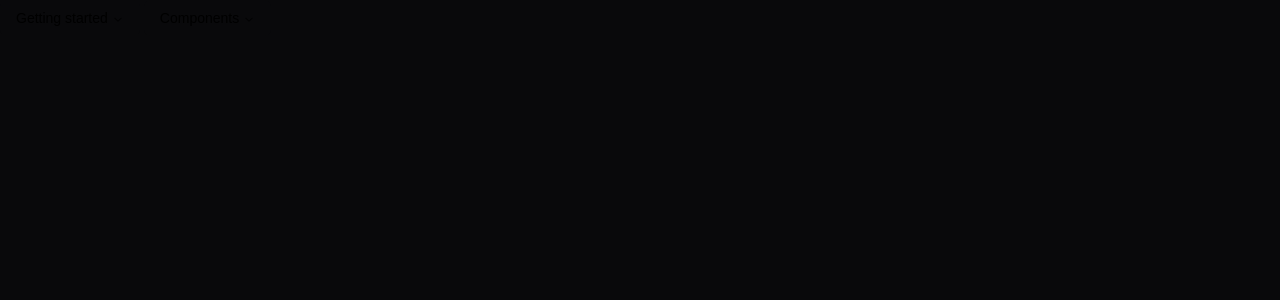
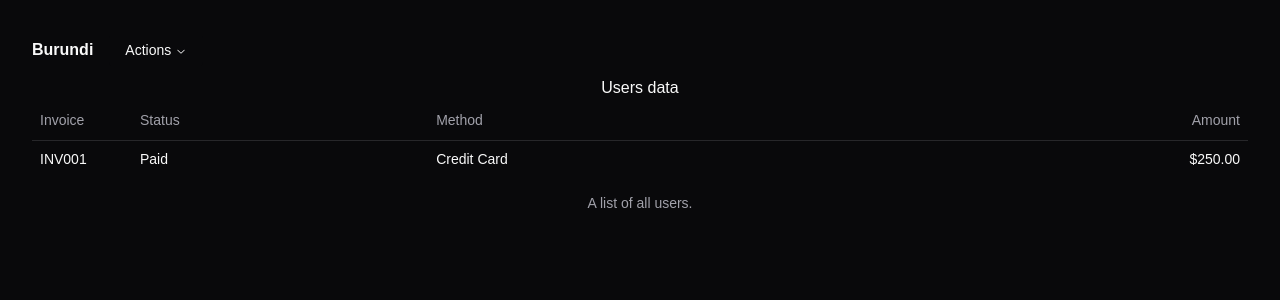
Before and after one commit to Bloinx/graph-burundi, a Next.js app in the folder front-end/: page /getUsers in a window 1280 px wide. Before the commit this address had no page. Shown: the top 300 px of the page. Built offline with nearby package versions, Linux system fonts and the light colour scheme.

Commit message:
feat(getUsers): create dataTable component

```diff
--- /dev/null
+++ b/front-end/src/app/getUsers/page.tsx
@@ -0,0 +1,11 @@
+import DataTable from '@/components/getUsers/Table'
+import React from 'react'
+
+export default function UsersInformationPage() {
+  return (
+    <div className='flex flex-col items-center justify-center'>
+      <h1>Users data</h1>
+      <DataTable />
+    </div>
+  )
+}
--- a/front-end/src/app/layout.tsx
+++ b/front-end/src/app/layout.tsx
@@ -16,8 +16,10 @@
     <html lang="en" className="dark">
       <body>
         <main className="bg-background">
-          <Header />
-          {children}
+          <div className="flex flex-col justify-center gap-2 p-8">
+            <Header />
+            {children}
+          </div>
         </main>
       </body>
     </html>
--- /dev/null
+++ b/front-end/src/components/getUsers/Table.tsx
@@ -0,0 +1,35 @@
+import {
+  Table,
+  TableBody,
+  TableCaption,
+  TableCell,
+  TableHead,
+  TableHeader,
+  TableRow,
+} from "@/components/ui/table"
+
+
+export default function DataTable() {
+  return (
+    <Table>
+      <TableCaption>A list of all users.</TableCaption>
+      <TableHeader>
+        <TableRow>
+          <TableHead className="w-[100px]">Invoice</TableHead>
+          <TableHead>Status</TableHead>
+          <TableHead>Method</TableHead>
+          <TableHead className="text-right">Amount</TableHead>
+        </TableRow>
+      </TableHeader>
+      <TableBody>
+        <TableRow>
+          <TableCell className="font-medium">INV001</TableCell>
+          <TableCell>Paid</TableCell>
+          <TableCell>Credit Card</TableCell>
+          <TableCell className="text-right">$250.00</TableCell>
+        </TableRow>
+      </TableBody>
+    </Table>
+
+  )
+}
--- a/front-end/src/components/layout/header/Header.tsx
+++ b/front-end/src/components/layout/header/Header.tsx
@@ -1,8 +1,11 @@
 import React from 'react'
-import { NavMenu } from './Nav'
+import { Nav } from './Nav'
 
 export default function Header() {
   return (
-    <NavMenu />
+      <div className='flex gap-4 items-center'>
+        <h1 className='font-bold'>Burundi</h1>
+        <Nav />
+      </div>
   )
 }
--- a/front-end/src/components/layout/header/Nav.tsx
+++ b/front-end/src/components/layout/header/Nav.tsx
@@ -12,50 +12,13 @@
   NavigationMenuTrigger,
 } from "@/components/ui/navigation-menu"
 
-const components: { title: string; href: string; description: string }[] = [
-  {
-    title: "Alert Dialog",
-    href: "/docs/primitives/alert-dialog",
-    description:
-      "A modal dialog that interrupts the user with important content and expects a response.",
-  },
-  {
-    title: "Hover Card",
-    href: "/docs/primitives/hover-card",
-    description:
-      "For sighted users to preview content available behind a link.",
-  },
-  {
-    title: "Progress",
-    href: "/docs/primitives/progress",
-    description:
-      "Displays an indicator showing the completion progress of a task, typically displayed as a progress bar.",
-  },
-  {
-    title: "Scroll-area",
-    href: "/docs/primitives/scroll-area",
-    description: "Visually or semantically separates content.",
-  },
-  {
-    title: "Tabs",
-    href: "/docs/primitives/tabs",
-    description:
-      "A set of layered sections of content—known as tab panels—that are displayed one at a time.",
-  },
-  {
-    title: "Tooltip",
-    href: "/docs/primitives/tooltip",
-    description:
-      "A popup that displays information related to an element when the element receives keyboard focus or the mouse hovers over it.",
-  },
-]
 
-export function NavMenu() {
+export function Nav() {
   return (
     <NavigationMenu>
       <NavigationMenuList>
         <NavigationMenuItem>
-          <NavigationMenuTrigger>Getting started</NavigationMenuTrigger>
+          <NavigationMenuTrigger>Actions</NavigationMenuTrigger>
           <NavigationMenuContent>
             <ul className="grid gap-3 p-6 md:w-[400px] lg:w-[500px] lg:grid-cols-[.75fr_1fr]">
               <li className="row-span-3">
@@ -68,38 +31,14 @@
                       Burundi graph
                     </div>
                     <p className="text-sm leading-tight text-muted-foreground">
-                      Beautifully designed components that you can copy and
-                      paste into your apps. Accessible. Customizable. Open
-                      Source.
+                      Application to get solidarityGroups data
                     </p>
                   </a>
                 </NavigationMenuLink>
               </li>
-              <ListItem href="/docs" title="Introduction">
-                Re-usable components built using Radix UI and Tailwind CSS.
+              <ListItem href="/getUsers" title="Get users">
+                get users information
               </ListItem>
-              <ListItem href="/docs/installation" title="Installation">
-                How to install dependencies and structure your app.
-              </ListItem>
-              <ListItem href="/docs/primitives/typography" title="Typography">
-                Styles for headings, paragraphs, lists...etc
-              </ListItem>
-            </ul>
-          </NavigationMenuContent>
-        </NavigationMenuItem>
-        <NavigationMenuItem>
-          <NavigationMenuTrigger>Components</NavigationMenuTrigger>
-          <NavigationMenuContent>
-            <ul className="grid w-[400px] gap-3 p-4 md:w-[500px] md:grid-cols-2 lg:w-[600px] ">
-              {components.map((component) => (
-                <ListItem
-                  key={component.title}
-                  title={component.title}
-                  href={component.href}
-                >
-                  {component.description}
-                </ListItem>
-              ))}
             </ul>
           </NavigationMenuContent>
         </NavigationMenuItem>
--- /dev/null
+++ b/front-end/src/components/ui/table.tsx
@@ -0,0 +1,120 @@
+import * as React from "react"
+
+import { cn } from "@/lib/utils"
+
+const Table = React.forwardRef<
+  HTMLTableElement,
+  React.HTMLAttributes<HTMLTableElement>
+>(({ className, ...props }, ref) => (
+  <div className="relative w-full overflow-auto">
+    <table
+      ref={ref}
+      className={cn("w-full caption-bottom text-sm", className)}
+      {...props}
+    />
+  </div>
+))
+Table.displayName = "Table"
+
+const TableHeader = React.forwardRef<
+  HTMLTableSectionElement,
+  React.HTMLAttributes<HTMLTableSectionElement>
+>(({ className, ...props }, ref) => (
+  <thead ref={ref} className={cn("[&_tr]:border-b", className)} {...props} />
+))
+TableHeader.displayName = "TableHeader"
+
+const TableBody = React.forwardRef<
+  HTMLTableSectionElement,
+  React.HTMLAttributes<HTMLTableSectionElement>
+>(({ className, ...props }, ref) => (
+  <tbody
+    ref={ref}
+    className={cn("[&_tr:last-child]:border-0", className)}
+    {...props}
+  />
+))
+TableBody.displayName = "TableBody"
+
+const TableFooter = React.forwardRef<
+  HTMLTableSectionElement,
+  React.HTMLAttributes<HTMLTableSectionElement>
+>(({ className, ...props }, ref) => (
+  <tfoot
+    ref={ref}
+    className={cn(
+      "border-t bg-muted/50 font-medium [&>tr]:last:border-b-0",
+      className
+    )}
+    {...props}
+  />
+))
+TableFooter.displayName = "TableFooter"
+
+const TableRow = React.forwardRef<
+  HTMLTableRowElement,
+  React.HTMLAttributes<HTMLTableRowElement>
+>(({ className, ...props }, ref) => (
+  <tr
+    ref={ref}
+    className={cn(
+      "border-b transition-colors hover:bg-muted/50 data-[state=selected]:bg-muted",
+      className
+    )}
+    {...props}
+  />
+))
+TableRow.displayName = "TableRow"
+
+const TableHead = React.forwardRef<
+  HTMLTableCellElement,
+  React.ThHTMLAttributes<HTMLTableCellElement>
+>(({ className, ...props }, ref) => (
+  <th
+    ref={ref}
+    className={cn(
+      "h-10 px-2 text-left align-middle font-medium text-muted-foreground [&:has([role=checkbox])]:pr-0 [&>[role=checkbox]]:translate-y-[2px]",
+      className
+    )}
+    {...props}
+  />
+))
+TableHead.displayName = "TableHead"
+
+const TableCell = React.forwardRef<
+  HTMLTableCellElement,
+  React.TdHTMLAttributes<HTMLTableCellElement>
+>(({ className, ...props }, ref) => (
+  <td
+    ref={ref}
+    className={cn(
+      "p-2 align-middle [&:has([role=checkbox])]:pr-0 [&>[role=checkbox]]:translate-y-[2px]",
+      className
+    )}
+    {...props}
+  />
+))
+TableCell.displayName = "TableCell"
+
+const TableCaption = React.forwardRef<
+  HTMLTableCaptionElement,
+  React.HTMLAttributes<HTMLTableCaptionElement>
+>(({ className, ...props }, ref) => (
+  <caption
+    ref={ref}
+    className={cn("mt-4 text-sm text-muted-foreground", className)}
+    {...props}
+  />
+))
+TableCaption.displayName = "TableCaption"
+
+export {
+  Table,
+  TableHeader,
+  TableBody,
+  TableFooter,
+  TableHead,
+  TableRow,
+  TableCell,
+  TableCaption,
+}
```
